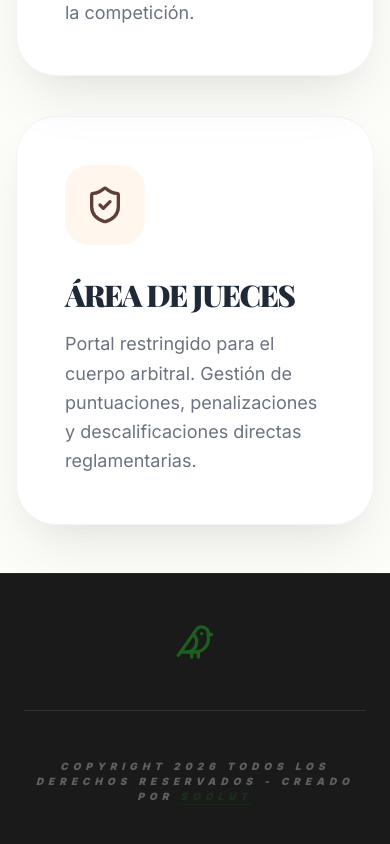
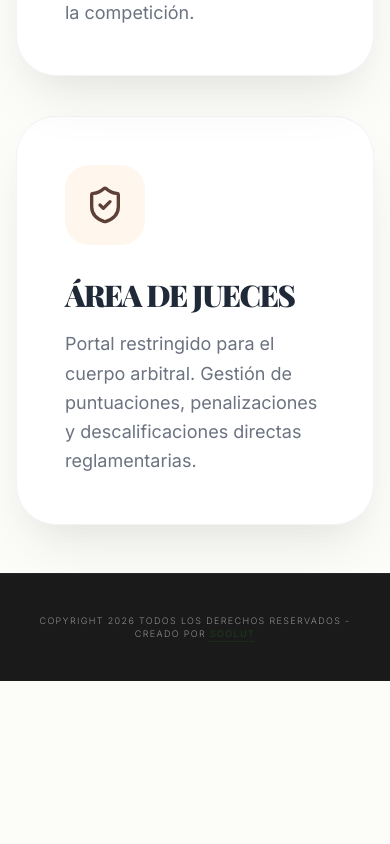
Before and after one commit to LoloSoolut/altaneria, a React (Vite) app: page / in a window 390 px wide. Shown: the part 1352-2196 px from the top of the page. After the commit the page ends 2033 px from the top, so only its background shows below. Built offline with nearby package versions, Linux system fonts and the light colour scheme; no server answers; the database is empty.

Commit message:
fix: Refactor footer styles and layout
Adjust the footer's styling and structure for better visual presentation and responsiveness. Updates include minor adjustments to padding, font sizes, and text alignment.

```diff
--- a/App.tsx
+++ b/App.tsx
@@ -257,26 +257,19 @@ const App: React.FC = () => {
         {view === 'public' && <PublicView state={state} />}
       </main>
 
-      <footer className="bg-[#1a1a1a] text-white py-12 border-t border-white/5">
-        <div className="container mx-auto px-6">
-          <div className="flex flex-col md:flex-row justify-between items-center gap-8 border-b border-white/10 pb-12 mb-12">
-            <div className="flex items-center gap-3">
-              <Bird className="w-10 h-10 text-field-green" />
-            </div>
-          </div>
-          <div className="text-center">
-            <p className="text-[10px] font-black opacity-30 tracking-[0.5em] uppercase italic">
+      <footer className="bg-[#1a1a1a] text-white py-10 border-t border-white/5">
+        <div className="container mx-auto px-6 text-center">
+          <p className="text-[9px] font-light opacity-50 tracking-[0.15em] uppercase">
             Copyright 2026 todos los derechos reservados - Creado por{' '}
             <a
               href="https://soolut.com/"
               target="_blank"
               rel="noopener noreferrer"
-                className="text-field-green hover:text-white transition-colors decoration-dotted underline underline-offset-4"
+              className="text-field-green hover:text-white transition-colors decoration-dotted underline underline-offset-4 font-medium"
             >
               Soolut
             </a>
           </p>
-          </div>
         </div>
       </footer>
     </div>
```
Lines whose indentation alone changed are shown as unchanged.
